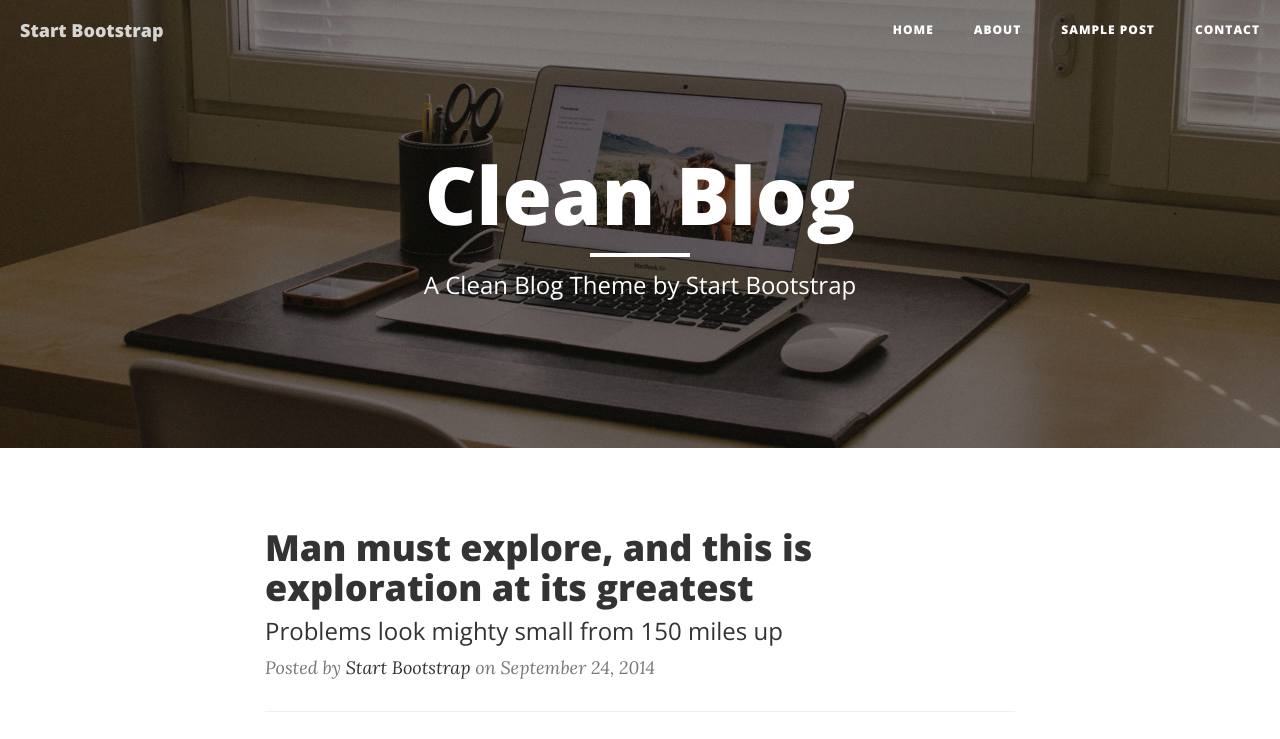
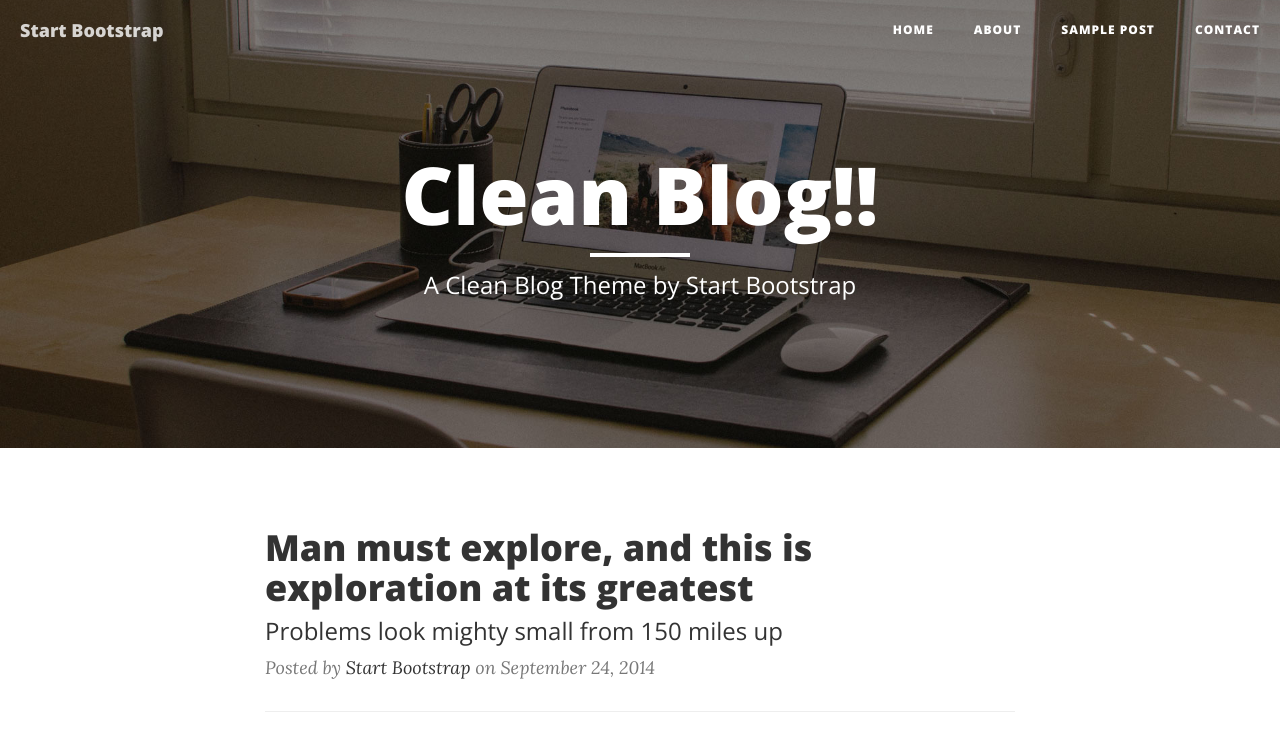
Before and after one commit to Bobby722/myproject, a website: page index.html in a window 1280 px wide. Shown: the top 739 px of the page. Drawn offline with nearby package versions, Linux system fonts and the light colour scheme.

Commit message:
no message

```diff
--- a/index.html
+++ b/index.html
@@ -74,7 +74,7 @@
             <div class="row">
                 <div class="col-lg-8 col-lg-offset-2 col-md-10 col-md-offset-1">
                     <div class="site-heading">
-                        <h1>Clean Blog</h1>
+                        <h1>Clean Blog!!</h1>
                         <hr class="small">
                         <span class="subheading">A Clean Blog Theme by Start Bootstrap</span>
                     </div>
```
